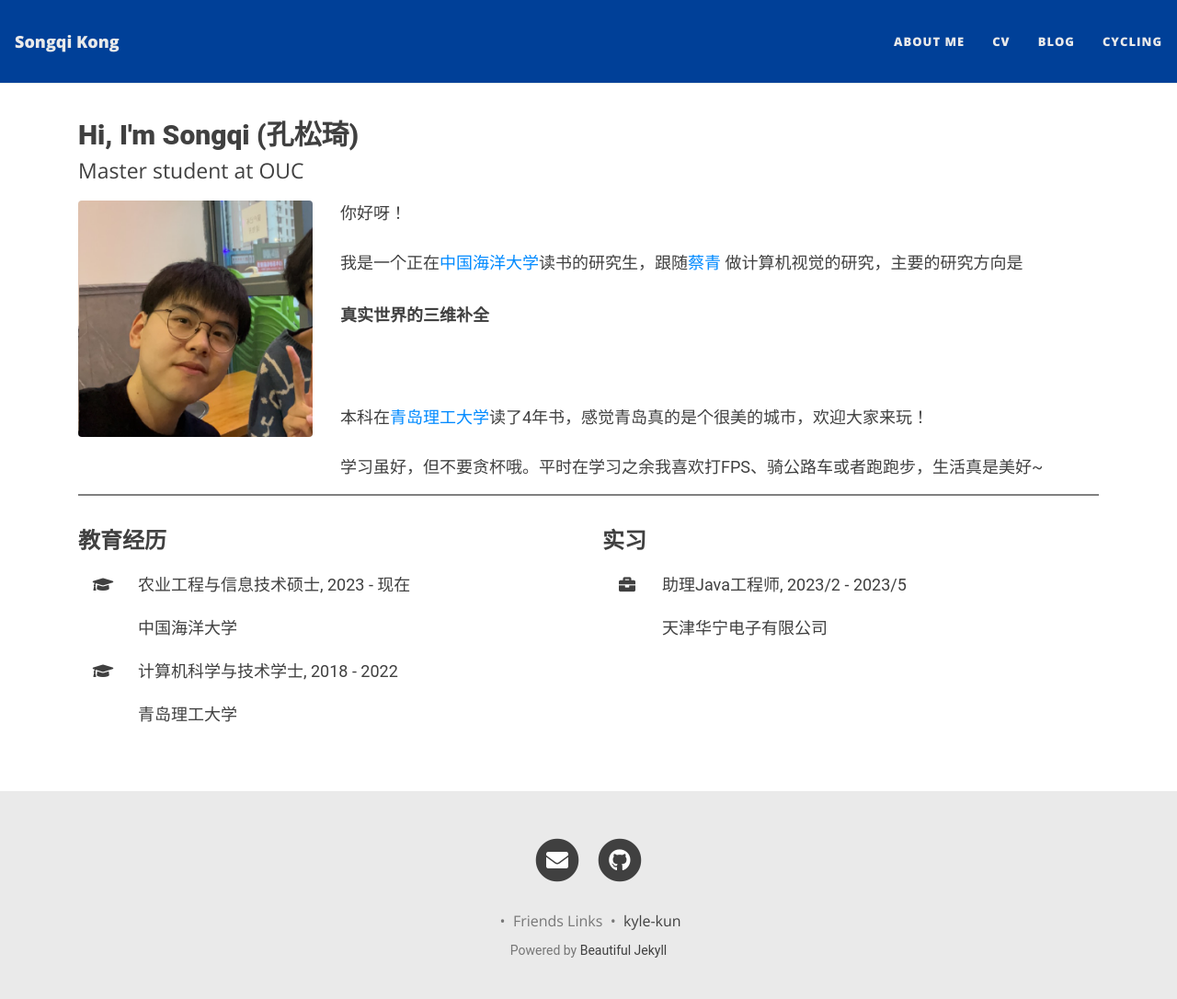
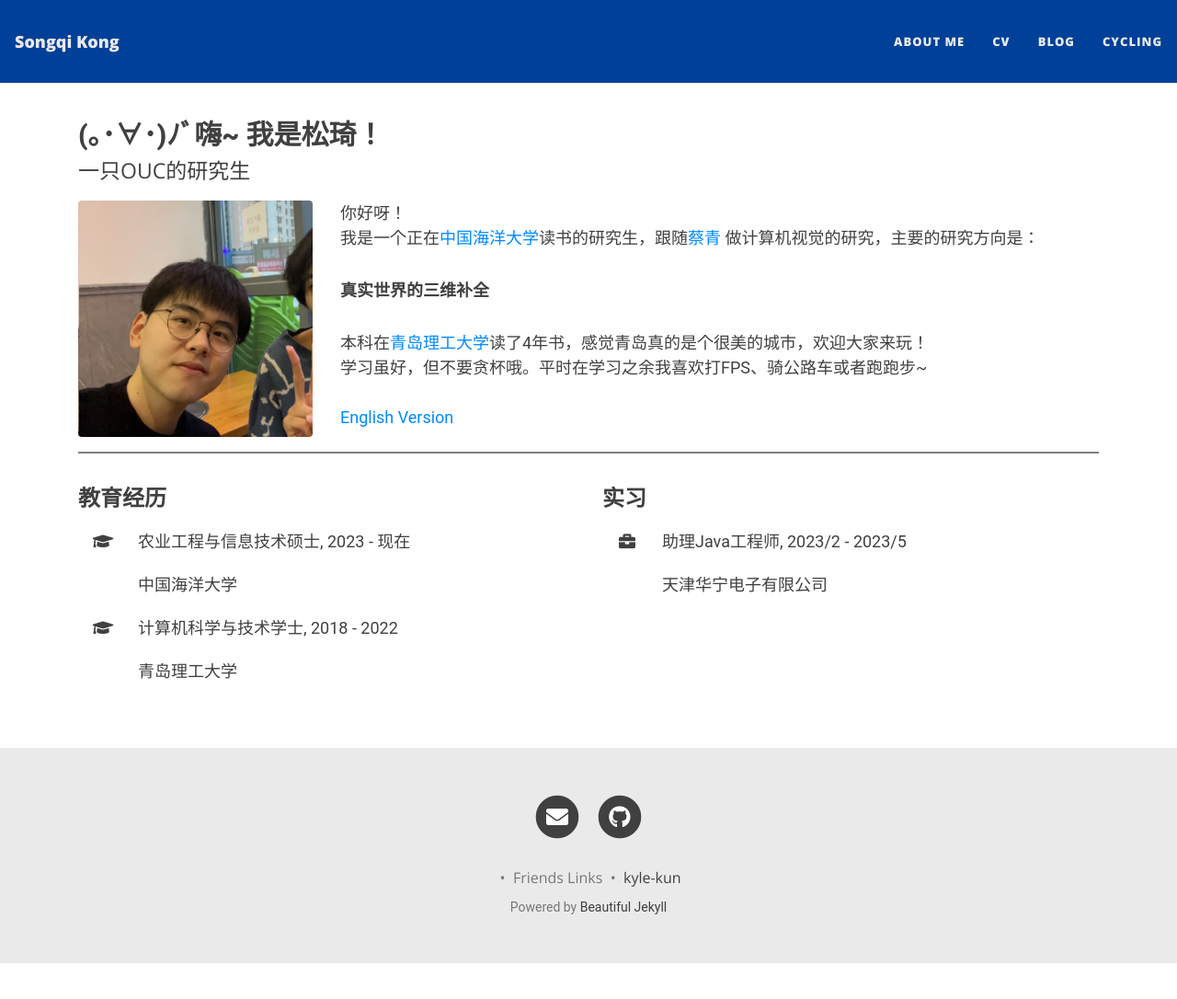
Before and after one commit to songqikong/songqikong.github.io, a Jekyll site: the page built from index_cn.html, in a window 1280 px wide and 1094 px high. Shown: the top 1086 px of the window at 92% size. Built offline with Jekyll 4.4.1, drawn with Linux system fonts in a browser that asks for light colours; nearby versions of some CDN libraries.

Commit message:
酷酷酷

```diff
--- a/_includes/footer.html
+++ b/_includes/footer.html
@@ -13,7 +13,6 @@
       <p class="copyright text-muted">
 
       {% if site.url-pretty %}
-        &nbsp;&bull;&nbsp;
         <span class="author-site">
           <a href="{% if site.url-canonical %}{{ site.url-canonical }}{% else %}{{ '' | absolute_url }}{% endif %}">{{ site.url-pretty }}</a>
         </span>
@@ -21,7 +20,6 @@
 
       {% if site.matomo %}
         {% if site.matomo.opt-out %}
-          &nbsp;&bull;&nbsp;
           <a href="http://{{- site.matomo.uri -}}/index.php?module=CoreAdminHome&action=optOut" target="_blank" class="text_muted">Do-not-Track</a>
         {% endif %}
       {% endif%}
--- a/index.html
+++ b/index.html
@@ -14,9 +14,9 @@ use-site-title: true
     advised by Professor <a href="https://tocaiqing.github.io/">Cai Qing</a>. I received my B.Eng from Qing Dao
     University of Technology. So far my research interests is the point clouds completion of 3D Reconstruction.<br><br>
 
-    When I’m not studying, I like to work out and <a href="https://songqikong.github.io/cycling">cycling</a>.<br><br>
+    When I’m not studying, I like to work out and <a href="https://songqikong.github.io/cycling">cycling</a>.<br>
 
-    <a href="https://songqikong.github.io/index_cn.html">Chinese</a>
+    <a href="https://songqikong.github.io/index_cn">中文版本</a>
   </div>
 
 
--- a/index_cn.html
+++ b/index_cn.html
@@ -1,7 +1,7 @@
 ---
 layout: homepage
-title: Hi, I'm Songqi (孔松琦)
-subtitle: Master student at OUC
+title: (｡･∀･)ﾉﾞ嗨~ 我是松琦！
+subtitle: 一只OUC的研究生
 use-site-title: true
 ---
 
@@ -10,12 +10,15 @@ use-site-title: true
     <img decoding="async" src="/assets/img/avater.png" class="rounded">
   </div>
   <div class="col-xl-9 col-lg-10">
-    你好呀！<br><br>
+    你好呀！<br>
     我是一个正在<a href="http://ouc.edu.cn/">中国海洋大学</a>读书的研究生，跟随<a href="https://tocaiqing.github.io/">蔡青</a>
-    做计算机视觉的研究，主要的研究方向是 <p style="font-weight: bold;">真实世界的三维补全</p><br><br>
-    本科在<a href="https://www.qut.edu.cn/">青岛理工大学</a>读了4年书，感觉青岛真的是个很美的城市，欢迎大家来玩！<br><br>
+    做计算机视觉的研究，主要的研究方向是： <p style="font-weight: bold;">真实世界的三维补全</p>
+    本科在<a href="https://www.qut.edu.cn/">青岛理工大学</a>读了4年书，感觉青岛真的是个很美的城市，欢迎大家来玩！<br>
 
-    学习虽好，但不要贪杯哦。平时在学习之余我喜欢打FPS、骑公路车或者跑跑步，生活真是美好~<br>
+    学习虽好，但不要贪杯哦。平时在学习之余我喜欢打FPS、骑公路车或者跑跑步~<br>
+  <br>
+
+  <a href="https://songqikong.github.io/">English Version</a>
   </div>
 
 
```
Also changed, not shown: BLOG.md (+0 -1 lines).
